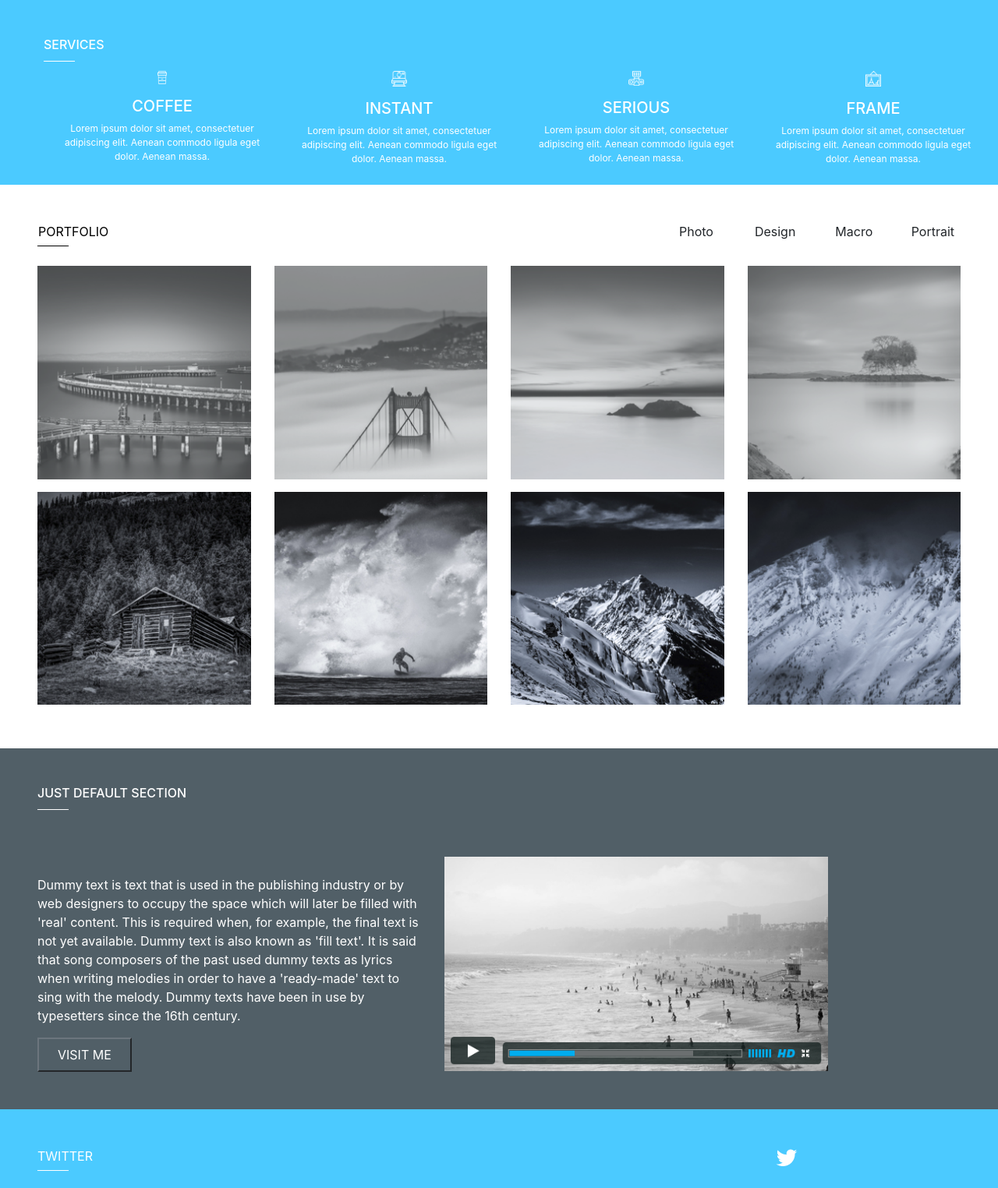
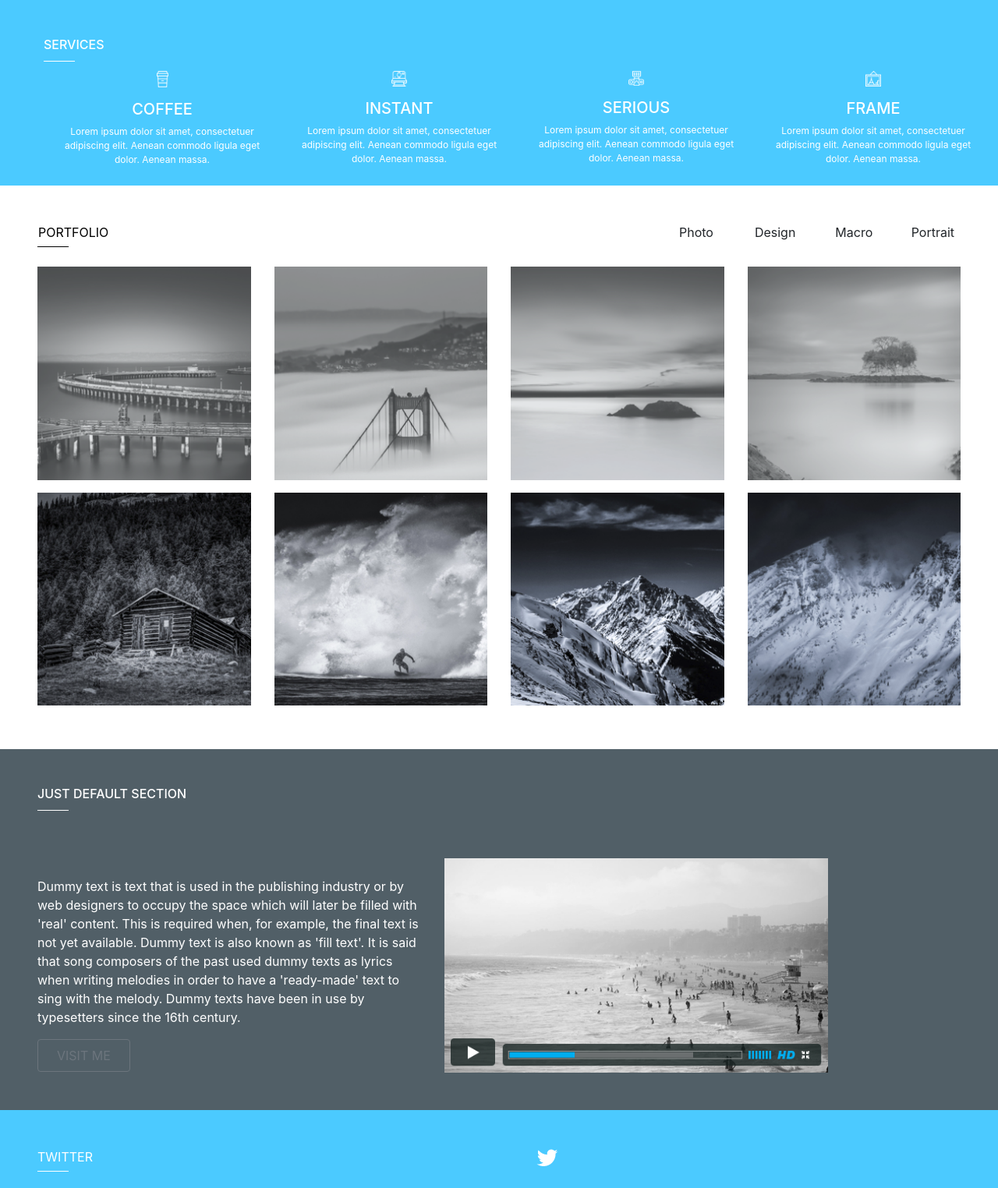
Before and after one commit to sarathlalks/bootstrap_site, a plain HTML site: page index.html in a window 1280 px wide. Shown: the part 616-2140 px from the top of the page at 78% size. Drawn offline with nearby package versions, Linux system fonts and the light colour scheme.

Commit message:
Alignment changes

```diff
--- a/css/style.css
+++ b/css/style.css
@@ -23,7 +23,7 @@ background-color: #4bcaff;
     margin: 0 auto;
 }
 .coffee img{
-    width: 12px !important;
+    width: 15px !important;
 }
 #services div h5 {
 color: white;
--- a/index.html
+++ b/index.html
@@ -31,11 +31,11 @@
 </div>
 </header>
 <section id="services">
-  <div class="ml-5 p-2 pt-5">
-    <h3 class="text-uppercase mb-4 sub-heading">
+  <div class=" p-2 pt-5">
+    <h3 class="ml-5 text-uppercase mb-4 sub-heading">
       services
     </h3>
-  <div class="row row-cols-1 row-cols-sm-2 row-cols-md-4 mx-2 mx-sm-0">
+  <div class="row row-cols-1 ml-sm-5 ml-0 row-cols-sm-2 row-cols-md-4 mr-auto mr-sm-0">
   <div class="col coffee">
     <img  src="images/coffee.png" alt="">
     <h5 class="text-center text-uppercase mt-3">Coffee</h5>
@@ -107,7 +107,7 @@
     <p class="pt-4 white">
       Dummy text is text that is used in the publishing industry or by web designers to occupy the space which will later be filled with 'real' content. This is required when, for example, the final text is not yet available. Dummy text is also known as 'fill text'. It is said that song composers of the past used dummy texts as lyrics when writing melodies in order to have a 'ready-made' text to sing with the melody. Dummy texts have been in use by typesetters since the 16th century.
     </p>
-    <button class="btn-outline-secondary white text-uppercase pl-4 pr-4 pt-2 pb-2">visit me</button>
+    <button class="btn btn-outline-secondary text-uppercase pl-4 pr-4 pt-2 pb-2">visit me</button>
   </div>
   <div class="col py-4 py-lg-0">
     <img src="images/Vimeo.png" width="100%" alt="Video thumb">
@@ -116,9 +116,9 @@
 </section>
 <section id="social">
   <div class="ml-5">
-    <div class="row pt-5">
-      <div class="col-9 text-uppercase main socialclass white">twitter</div>
-      <div class="col-3 ml-auto"><img src="images/icon-twitter.png" alt="twitter"></div>
+    <div class="row mr-0 pt-5">
+      <div class="col text-uppercase main socialclass white">twitter</div>
+      <div class="col pl-5"><img src="images/icon-twitter.png" alt="twitter"></div>
     </div>
     <p class="white mt-5">Dummy text is also used to demonstrate the appearance of different typefaces and layouts, and in general the content of dummy text is nonsensical.</p>
     <p class="mt-4 pb-4 white font-weight-bold m0">@twitter</p>
@@ -137,14 +137,14 @@
         <div class="pt-3 white">
           Dummy text is text that is used in the publishing industry or by web designers to occupy the space which will later be filled with 'real' content. This is required when, for example, the final text is not yet available. Dummy text is also known as 'fill text'.
         </div>
-        <div class="row row-cols-sm-4 row-cols-2 mt-3 w-75 no-gutter pb-3 ml-4">
-          <div class="col py-2 px-sm-0 px-5">
+        <div class="row row-cols-sm-4 row-cols-2 mt-3 w-75 no-gutter pb-3">
+          <div class="col py-2 px-sm-05">
             <img class="squared p-1 " src="images/icon-twitter.png" alt="">
           </div>
           <div class="col py-2 px-0">
             <img class="squared p-1" src="images/icon-google-plus.png" alt="google plus">
           </div>
-          <div class="col py-2  px-5 px-sm-0">
+          <div class="col py-2 px-sm-0">
             <img class="squared p-1" src="images/icon-dribbble.png" alt="bribble">
           </div>
           <div class="col py-2 px-0">
@@ -187,6 +187,7 @@
       <fieldset class="form-group">
         <label for="message" class="form-control-label text-uppercase white">message</label>
         <input type="text" name="message" class="form-control form-custom" id="message">
+        <button class="text-uppercase btn btn-outline-secondary my-3">Send</button>
       </fieldset>
     </div>
   </div>
```
